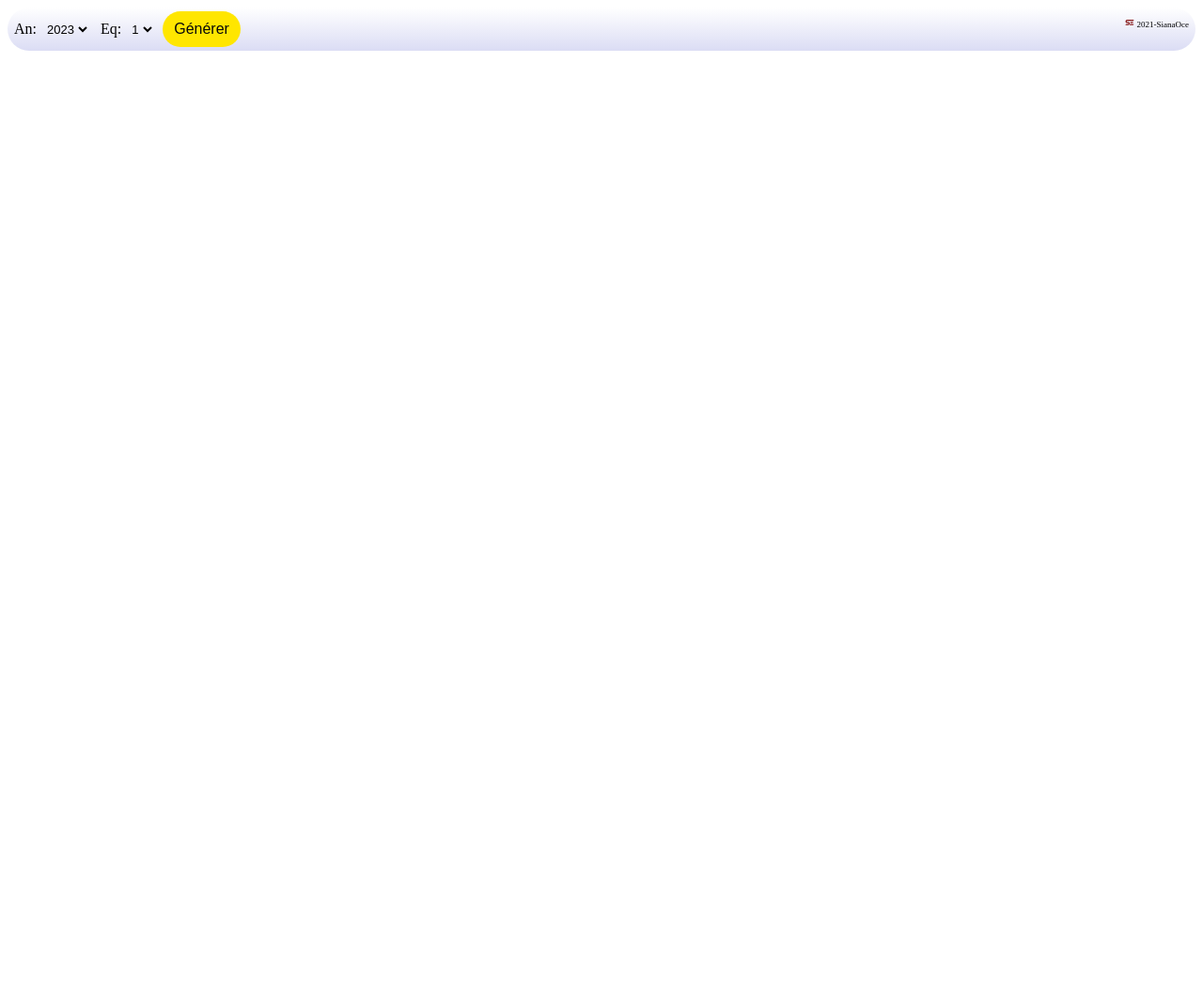
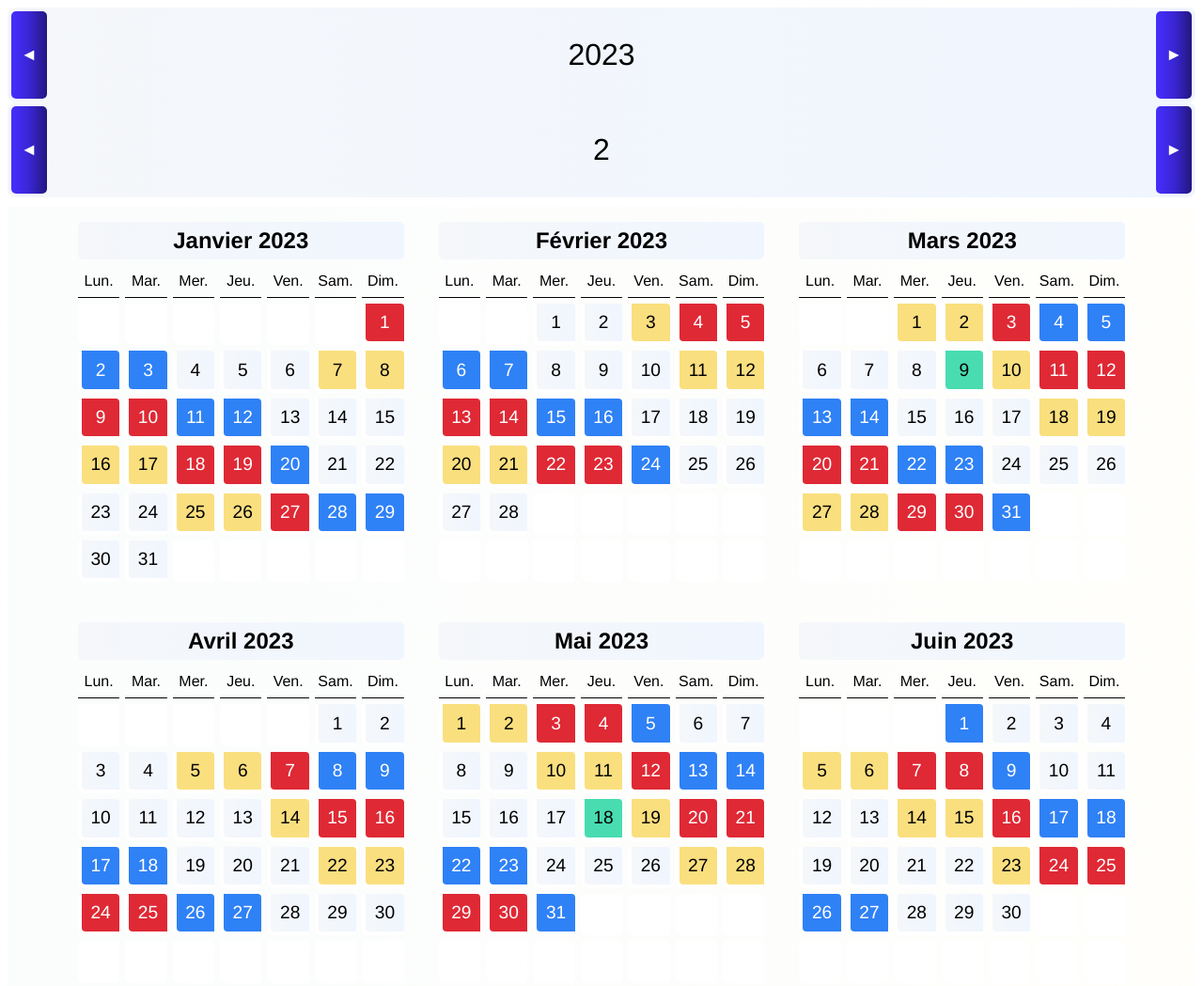
Before and after one commit to SianaOce/Planning, a plain HTML site: page index.html in a window 1280 px wide. Shown: the top 1049 px of the page at 94% size. Before the commit the page ends 800 px from the top, so only its background shows below. Drawn offline with Linux system fonts and the light colour scheme; no server answers.

Commit message:
Add files via upload

```diff
--- a/index.html
+++ b/index.html
@@ -1,75 +1,48 @@
 <!DOCTYPE html>
-<html>
+<html lang="fr">
+    <head>
+        <meta charset="UTF-8">
+        <meta name="viewport" content="width=device-width, initial-scale=1.0">
+        <link rel="preconnect" href="https://fonts.googleapis.com">
+        <link rel="preconnect" href="https://fonts.gstatic.com" crossorigin>
+        <link href="https://fonts.googleapis.com/css2?family=Noto+Serif+JP:wght@500&display=swap" rel="stylesheet">
+        <link href="style.css" rel="stylesheet">
+        <title>Planning 5x8</title>
 
-<head>
-  <meta charset="UTF-8" />
-  <meta name="viewport" content="width=device-width" />
-  <link rel="icon" type="image/png" href="SE.png" />
-  <link rel="stylesheet" href="style.css" />
-  <title>Planning_O_5x8</title>
     </head>
 
     <body>
+         <nav>
             <div class="bar_choice">
-    <form>
-      <div class="mois_annee_eq">
-        <!--<span>
-          <label for="mois">Mois :</label>
-          <select id="mois" name="mois">
-            <option value=0 selected>Janvier</option>
-            <option value=1>Février</option>
-            <option value=2>Mars</option>
-            <option value=3>Avril</option>
-            <option value=4>Mai</option>
-            <option value=5>Juin</option>
-            <option value=6>Juillet</option>
-            <option value=7>Août</option>
-            <option value=8>Septembre</option>
-            <option value=9>Octobre</option>
-            <option value=10>Novembre</option>
-            <option value=11>Décembre</option>
-          </select>
-        </span>
-      -->
-        <span>
-          <label for="annee">An:</label>
-          <select id="annee" name="annee">
-          </select>
-        </span>
-        <span>
-          <label for="equipe">Eq:</label>
-          <select id="equipe">
-
-            <option value="1">1</option>
-            <option value="2">2</option>
-            <option value="3">3</option>
-            <option value="4">4</option>
-            <option value="5">5</option>
-
-          </select>
-
-        </span>
-
-        <input class="btn" type="button" value="Générer" id="btn" onclick="gen_plan()" />
-
-        <p><img src="SE.png" width=10 alt="SE"> 2021-SianaOce </p>
-    </form>
-
+                <div class="year">
+                    <button class="btn" type="button" id="btn_previous_year" onclick="year_moins()">◄</button>
+                    <p id="choice_year"></p>
+                    <button class="btn" type="button" id="btn_after_year" onclick="year_plus()">►</button>
                 </div>
 
+                <div class="eq">
+                    <button class="btn" type="button" id="btn_previous_eq" onclick="eq_moins()">◄</button>
+                    <p id="choice_eq">2</p>
+                    <button class="btn" type="button" id="btn_after_eq" onclick="eq_plus()">►</button>
                 </div>
+            </div>
+        </nav>
 
-  <div id="Titre">
-  </div>
+        <main>
 
             <div id="plan" class="plan">
             </div>
 
+        </main>
+
+        <footer>
+            <section><p><img src="SE.png" width=30 alt="SE"></p></section>
+        </footer>
 
 
+
+    <script src='script.js'></script>
     </body>
 
 
-<script src="script.js"></script>
-
 </html>
--- a/script.js
+++ b/script.js
@@ -1,4 +1,8 @@
-var cycle = [
+// SianaOce janv. 2023
+// Representation calendrier 5x8 Orano LH avec jours feries et vacances scolaires
+
+// Representation du cycle 5x8 sous forme de tableau
+const cycle = [
     "m", "m", "a", "a", "n", "r", "r", "r", "r",
     "m", "m", "a", "n", "n", "r", "r", "r", "h",
     "m", "a", "a", "n", "n", "r", "r", "r",
@@ -9,7 +13,8 @@ var cycle = [
     "m", "m", "a", "a", "n", "n", "r", "r", "r",
 ];
 
-var mois = [
+// Tableau des mois en français
+const mois = [
     "Janvier",
     "Février",
     "Mars",
@@ -24,69 +29,173 @@ var mois = [
     "Décembre",
 ];
 
-var jour = ["D", "L", "M", "M", "J", "V", "S"];
+// Tableau des entetes des jours de la semaine
+const jour = ["Lun.", "Mar.", "Mer.", "Jeu.", "Ven.", "Sam.", "Dim."];
 
-var annee_select = document.querySelector("#annee")
+// URL pour recuperer des JSON des jours feries et des vacances scolaires
+let URL_joursferies = 'https://calendrier.api.gouv.fr/jours-feries/metropole.json';
+let URL_vacancesscolaires = 'https://data.education.gouv.fr/api/records/1.0/search/?dataset=fr-en-calendrier-scolaire&q=&rows=100&sort=end_date&facet=description&facet=population&facet=start_date&facet=end_date&facet=location&facet=zones&facet=annee_scolaire&refine.location=Caen&refine.location=Normandie&disjunctive.location=true';
 
-  // On récupère l'année courante
+let jours_feries = {}
+let vacances_scolaires = []
+
+// Requetes pour recuperer en json les jours feries et les vacances scolaires
+fetch(URL_joursferies)
+    .then(r1 => r1.json())
+    .then(r2 => {
+        jours_feries = r2
+    })
+fetch(URL_vacancesscolaires)
+    .then(r3 => r3.json())
+    .then(r4 => {
+        for (var e of r4.records) {
+                var dates = new Date(e.fields.start_date)
+                var enddate = new Date(e.fields.end_date)
+                do{
+                    vacances_scolaires.push(dates.getFullYear() + "-" + twoDigit(1+dates.getMonth()) + "-" + twoDigit(dates.getDate()))
+                    dates.setDate(dates.getDate()+1)
+                } while (enddate > dates)
+        }
+    })
+
+// Récupèration de l'année courante
 var date = new Date();
 var year = date.getFullYear();
+document.getElementById("choice_year").innerText = year;
 
-  // On ajoute l'année courante et les 100 années à venir
-  // dans l'élément <select> pour l'année
-  for(var i = 0; i <= 20; i++) {
-    var option = document.createElement('option');
-    option.textContent = year+i;
-    console.log(option)
-    annee_select.appendChild(option);
+// Fonction pour mettre à jour le planning à l'année précedente
+function year_moins() {
+    var y = parseInt(document.getElementById("choice_year").innerText);
+    if (y > year-2) {document.getElementById("choice_year").innerText = y-1}
+    gen_plan()
   }
 
+// Fonction pour mettre à jour le planning à l'année suivante
+function year_plus() {
+    var y = parseInt(document.getElementById("choice_year").innerText);
+    if (y < year+5) {
+      document.getElementById("choice_year").innerText = y+1
+    }
+    gen_plan()
+  }
+
+// Fonction pour mettre à jour le planning avec l'équipe precedente
+function eq_moins() {
+    var e = parseInt(document.getElementById("choice_eq").innerText);
+    if (e > 1) {
+      document.getElementById("choice_eq").innerText = e-1
+    }else{
+      document.getElementById("choice_eq").innerText = 5
+    }
+    gen_plan()
+  }
+
+// Fonction pour mettre à jour le planning avec l'équipe suivante
+function eq_plus() {
+    var e = parseInt(document.getElementById("choice_eq").innerText);
+    if (e < 5) {
+      document.getElementById("choice_eq").innerText = e+1
+    }else{
+      document.getElementById("choice_eq").innerText = 1
+    }
+    gen_plan()
+  }
+
+// Fonction pour transformer les jours et les mois en format XX (01,02,..)
+function twoDigit(number) {
+    var twodigit = number >= 10 ? number : "0" + number.toString();
+    return twodigit;
+}
+
+// Fonction pour generer le planning
 function gen_plan() {
 
+    // Efface les tableaux correspondant aux mois
     document.getElementById("plan").innerHTML=""
 
-  const eq = document.querySelector('#equipe').value;
-  const an = document.querySelector('#annee').value;
-  /*const mois_c = document.querySelector('#mois').value;*/
+    // Recupere dans des constantes l'année et l'équipe choisie
+    const an = parseInt(document.getElementById("choice_year").innerText);
+    const eq = parseInt(document.getElementById("choice_eq").innerText);
 
-  document.getElementById("Titre").innerHTML="Eq " + eq + " - " + an
-  document.getElementById("Titre").className = "titre"
+    // Calcul la date de reference du cycle pour l'équipe choisie
+    const date_ref = new Date(Date.UTC(2018, 1, 12+7*eq));
 
+    // Boucle creation des 12 tableaux mensuelles
     for (var i = 0; i < 12; i++) {
+        // Creation du tableau
         var planning = document.createElement("table")
+        // Nommage du tableau mois + année
         row = document.createElement("tr");
         var entete = document.createElement("th");
-      var enteteTexte = document.createTextNode(mois[i]);
+        var enteteTexte = document.createTextNode(mois[i] + " " + an);
         entete.appendChild(enteteTexte);
+        entete.colSpan = 7;
+
         row.appendChild(entete);
         planning.appendChild(row);
+        row = document.createElement("tr");
+        // Boucle de création des entetes des jours de la semaine
+        for (var x = 0; x < 7; x++){
+            var cell = document.createElement("td");
+            cell.className = "jour_semaine";
+            var cellText = document.createTextNode(jour[x]);
+            cell.appendChild(cellText);
+            row.appendChild(cell);
+        }
+        planning.appendChild(row);
 
-      for (var j = 0; j < 31; j++) {
+        var date_g = new Date(Date.UTC(an, i, 1));
+        var compteur_jour_semaine = 0
+        var jour_semaine_france
+        var jour_test_ferie = ""
         row = document.createElement("tr");
 
-          var date_ref = new Date(Date.UTC(2018, 1, 12+7*eq));
-          var date_g = new Date(Date.UTC(an, i, j+1 ));
-
+        // Boucle de creation des jours dans le mois
+        for (var j = 0; j < 42; j++) {
             var cell = document.createElement("td");
 
-          if (date_g.getDate() == j + 1) {
-            var cellText = document.createTextNode(
-              jour[date_g.getDay()] + " " + date_g.getDate()
-            );
+            jour_semaine_france = date_g.getDay() - 1
+            if (jour_semaine_france == -1){
+                jour_semaine_france = 6
+            }
+            if (jour_semaine_france == compteur_jour_semaine && date_g.getMonth() == i) {
+                var cellText = document.createTextNode(date_g.getDate());
                 cell.appendChild(cellText);
+                // Verification du poste du jour (matin,AM,Nuit,HN,repos)
                 var c = Math.round(((date_g - date_ref) / 1000 / 60 / 60 / 24) % 70);
+                cell.className = cycle[c];
 
-            cell.className = cycle[c];
+                //Verification si le jour est ferié
+                jour_test = date_g.getFullYear() + "-" + twoDigit(1+date_g.getMonth()) + "-" + (twoDigit(date_g.getDate()))
+                if(jour_test in jours_feries){
+                  cell.style.borderColor="Black"
+                }
+                // Verification si le jour fait partie des vacances scolaires
+                console.log(vacances_scolaires,jour_test)
+                if (vacances_scolaires.includes(jour_test)){
+                    cell.style.borderColor="Black"
+                }
+
+
+                date_g.setDate(date_g.getDate()+1)
+
             } else{
+                cell.className = "v"
+            }
 
-            cell.className = "v"}
             row.appendChild(cell);
-
+            compteur_jour_semaine++
+            if (compteur_jour_semaine == 7) {
+                compteur_jour_semaine = 0
+                planning.appendChild(row);
+                row = document.createElement("tr");
+            }
         planning.appendChild(row);
         }
-
     document.getElementById("plan").appendChild(planning)
-
+    }
 }
 
-  }
+setTimeout(() => {
+    gen_plan()
+},"750")
--- a/style.css
+++ b/style.css
@@ -1,71 +1,71 @@
 .bar_choice {
-  background: linear-gradient(rgba(255, 255, 255, 0.2), rgba(74, 82, 201, 0.2));
-  border-radius: 30px;
-  min-height: 10px;
+    border-radius: 8px;
+    font-family: Helvetica, sans-serif;
+    font-size: xx-large;
+    margin-bottom: 10px;
 }
 
-p {
-  font-size: xx-small;
-  float: right;
-  margin-right: 5px;
-  padding: 2px;
+.year {
+    background: linear-gradient(to right, #f5f7fa, #f0f6ff);
+    border-radius: 8px;
+    display:flex;
+    flex: auto;
+    justify-content: space-between;
 }
 
-label {
-  font-size: medium;
-  padding: 2px;
-  margin-left: 5px;
+.eq{
+    background: linear-gradient(to right, #f5f7fa, #f0f6ff);
+    border-radius: 8px;
+    display:flex;
+    flex:auto;
+    justify-content: space-between;
 }
 
 .btn {
-  border: none;
-  background-color: #ffe600;
-  color: rgb(10, 10, 10);
-  font-size: medium;
-  border-radius: 20px;
-  padding: 10px 12px;
-  margin: 4px;
-  cursor: pointer;
+    background: linear-gradient(to right, #462eff, #3a26d4, #231780);
+    margin: 4px;
+    padding: 10px 10px;
+    border:0px;
+    border-radius: 5px;
+    text-align: center;
+    font-size: large;
+    color: rgb(255, 255, 255);
 }
 
-select {
-  font-size: small;
-  padding: 1px;
-  background-color: transparent;
-  border: none;
+.btn:hover {
+    background: #3d2cbdd2;
+    color: rgb(255, 255, 255,0.5);
 }
 
-.titre {
-  font-size: xx-large;
-  margin: 10px;
-  text-align: center;
-  border: solid;
-  border-radius: 20px;
-  padding: 10px;
-  background-color: rgba(241, 241, 241, 0.5);
+.plan{
+    background: linear-gradient(to right, #16a08405, #f4d03f05);
+    display:flex;
+    flex-wrap: wrap;
+    justify-content: center;
+    gap: 5px;
+
 }
 
 table {
-  border: thin;
-  border-color: rgba(0, 0, 0, 0.2);
-  border-radius: 10px;
-  border-style: solid;
-  padding: 5px;
-  margin: 5px;
-  float: left;
-  min-width: 80px;
-}
-
-.trim {
-  width: 100%;
+    border-spacing: 6px;
+    padding: 10px;
 }
 
 th {
-  font-size: small;
-  padding-bottom: 2px;
-  border-bottom: solid;
-  border-radius: 10px;
-  border-color: rgba(0, 0, 0, 0.25);
+    column-span: all;
+    font-family:Helvetica, sans-serif;
+    font-size: 1.5em;
+    border-radius: 5px;
+    background: linear-gradient(to right, #f5f7fa, #f0f6ff);
+    padding: 0.25em;
+}
+
+.jour_semaine {
+    font-family:Helvetica, sans-serif;
+    font-size: 1em;
+    text-align: center;
+    height: 2em;
+    border-bottom: solid black 1px;
 }
 
 .m,
@@ -74,38 +74,43 @@ th {
 .h,
 .r,
 .v {
-  text-align: center;
-  font-size: small;
-  border-bottom-right-radius: 18px;
-  border-top-left-radius: 18px;
-  padding: 4px;
-  min-width: 18px;
-  height: 16px;
+    text-align: center;
+    font-family:Helvetica, sans-serif;
+    font-size: 1.2em;
+    border-radius: 4px 4px 4px 8px;
+    width: 2em;
+    height: 2em;
+    border-bottom: solid 4px rgb(255, 255, 255);
+    border-left: solid 4px rgb(255, 255, 255);
 }
 
 .m {
-  background-color: rgb(245, 245, 10);
+    background: #FADF7F;
 }
 
 .a {
-  background-color: rgb(245, 10, 10);
-  color: rgb(255, 255, 255);
+    background: #DF2935;
+    color: rgb(255, 255, 255);
 }
 
 .n {
-  background-color: rgb(10, 10, 245);
-  color: rgb(255, 255, 255);
+    background: #2F81F6;
+    color: rgb(255, 255, 255);
 }
 
 .h {
-  background-color: rgb(38, 189, 38);
-  color: rgb(255, 255, 255);
+    background: #49DCB1;
 }
 
 .r {
-  background-color: rgb(241, 241, 241);
+    background: linear-gradient(to right, #f5f7fa, #f0f6ff);
 }
 
 .v {
-  background-color: white;
+    background-color: white;
 }
+
+footer{
+    display:flex;
+    justify-content:center;
+}
```
Lines whose indentation alone changed are shown as unchanged.
